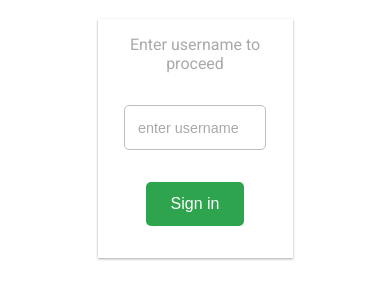
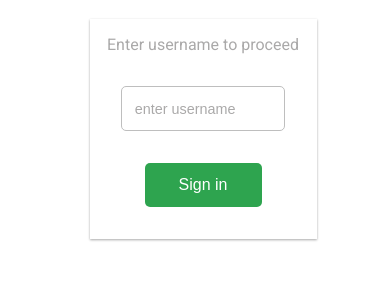
Before and after one commit to Iamhafsah/bc-gh, a plain HTML site: page index.html in a window 390 px wide. Shown: the part 228-526 px from the top of the page. Drawn offline with Linux system fonts and the light colour scheme.

Commit message:
styles:modifications to page styling

```diff
--- a/styles/mediaqueries.css
+++ b/styles/mediaqueries.css
@@ -91,7 +91,10 @@
     }
     .login-form{
         padding: 1em;
-        max-width: 70vw;
+        max-width: 80vw;
+    }
+    .sign-in{
+        margin-left: -.5em;
     }
 }
 @media screen and (max-width:870px){
--- a/styles/sign-in.css
+++ b/styles/sign-in.css
@@ -14,6 +14,7 @@
     padding: 1em;
     box-shadow: 0 1px 3px rgba(0,0,0,0.12), 0 1px 2px rgba(0,0,0,0.24);
     transition: all 0.3s cubic-bezier(.25,.8,.25,1);
+    width: 100%;
 }
 .github-logo{
     font-size: 5em;
```
